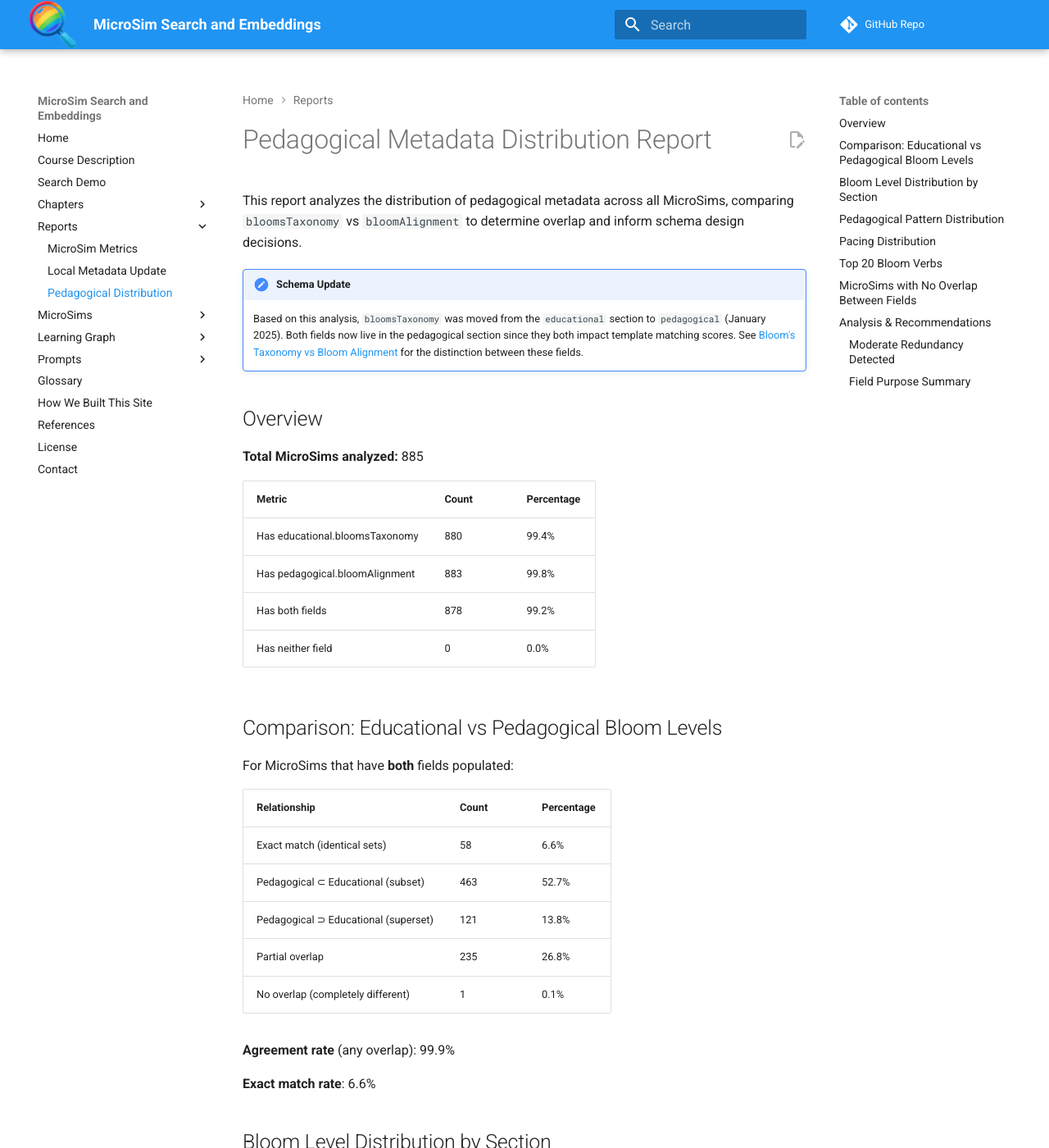
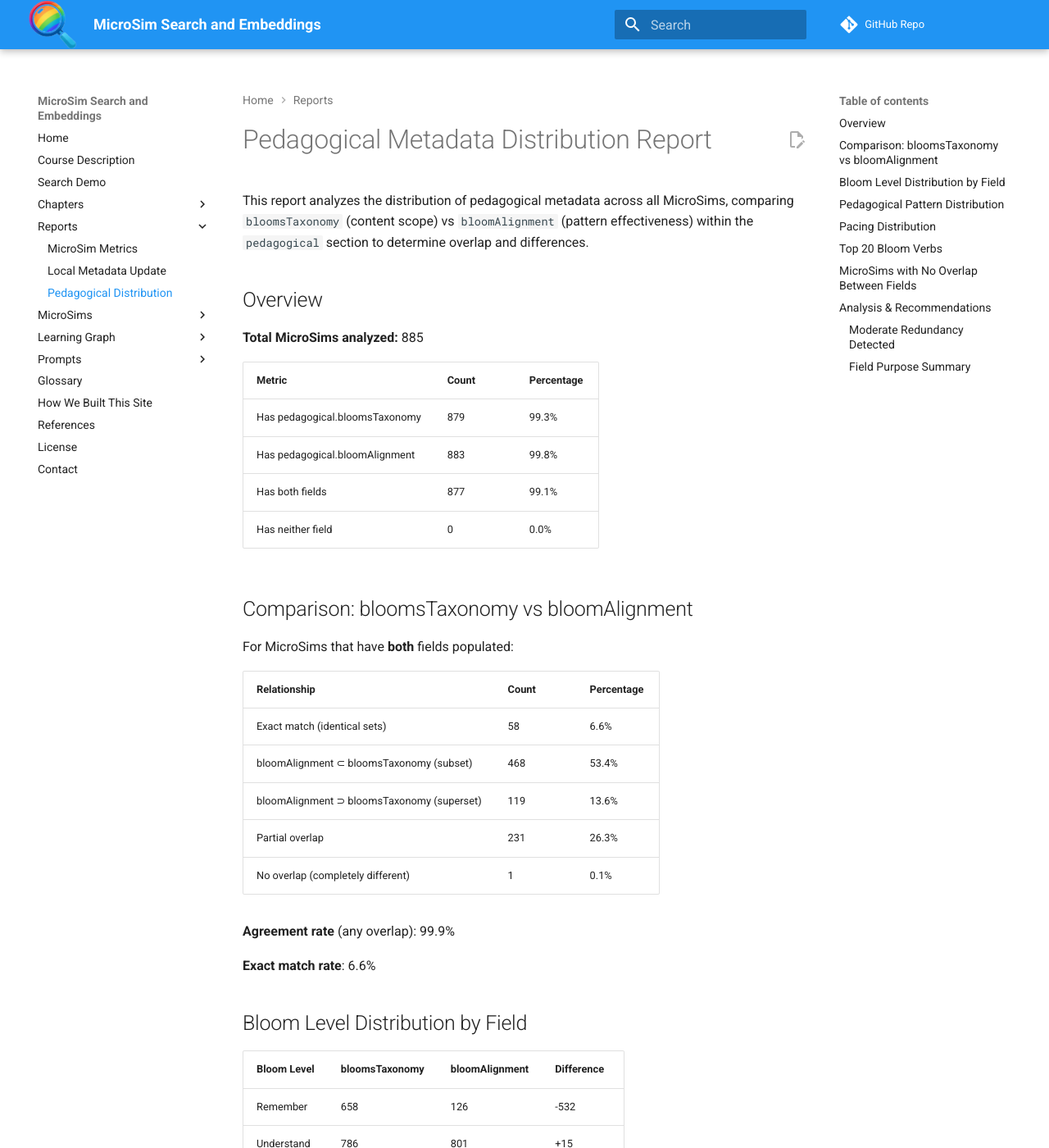
Before and after one commit to dmccreary/search-microsims, an MkDocs documentation site: the page built from docs/reports/pedagogical-distribution.md, in a window 1280 px wide and 1400 px high. Shown: the whole window at 82% size. Built offline with MkDocs 1.6.1 and Material for MkDocs 9.7.7, drawn with Linux system fonts in a browser that asks for light colours; comment, search, counter and statistics services are not loaded; some of the changed text lies outside the part shown.

Commit message:
corrected report

```diff
--- a/docs/reports/pedagogical-distribution.md
+++ b/docs/reports/pedagogical-distribution.md
@@ -1,15 +1,13 @@
 ---
 title: Pedagogical Metadata Distribution Report
-date: 2025-01-25 11:57:43
+date: 2026-01-25 12:28:18
 ---
 
 # Pedagogical Metadata Distribution Report
 
 This report analyzes the distribution of pedagogical metadata across all MicroSims,
-comparing `bloomsTaxonomy` vs `bloomAlignment` to determine overlap and inform schema design decisions.
-
-!!! note "Schema Update"
-    Based on this analysis, `bloomsTaxonomy` was moved from the `educational` section to `pedagogical` (January 2025). Both fields now live in the pedagogical section since they both impact template matching scores. See [Bloom's Taxonomy vs Bloom Alignment](../microsim-schema.md#blooms-taxonomy-vs-bloom-alignment) for the distinction between these fields.
+comparing `bloomsTaxonomy` (content scope) vs `bloomAlignment` (pattern effectiveness)
+within the `pedagogical` section to determine overlap and differences.
 
 ## Overview
 
@@ -17,37 +15,37 @@ comparing `bloomsTaxonomy` vs `bloomAlignment` to determine overlap and inform s
 
 | Metric | Count | Percentage |
 |--------|-------|------------|
-| Has educational.bloomsTaxonomy | 880 | 99.4% |
+| Has pedagogical.bloomsTaxonomy | 879 | 99.3% |
 | Has pedagogical.bloomAlignment | 883 | 99.8% |
-| Has both fields | 878 | 99.2% |
+| Has both fields | 877 | 99.1% |
 | Has neither field | 0 | 0.0% |
 
-## Comparison: Educational vs Pedagogical Bloom Levels
+## Comparison: bloomsTaxonomy vs bloomAlignment
 
 For MicroSims that have **both** fields populated:
 
 | Relationship | Count | Percentage |
 |--------------|-------|------------|
 | Exact match (identical sets) | 58 | 6.6% |
-| Pedagogical ⊂ Educational (subset) | 463 | 52.7% |
-| Pedagogical ⊃ Educational (superset) | 121 | 13.8% |
-| Partial overlap | 235 | 26.8% |
+| bloomAlignment ⊂ bloomsTaxonomy (subset) | 468 | 53.4% |
+| bloomAlignment ⊃ bloomsTaxonomy (superset) | 119 | 13.6% |
+| Partial overlap | 231 | 26.3% |
 | No overlap (completely different) | 1 | 0.1% |
 
 **Agreement rate** (any overlap): 99.9%
 
 **Exact match rate**: 6.6%
 
-## Bloom Level Distribution by Section
+## Bloom Level Distribution by Field
 
-| Bloom Level | Educational | Pedagogical | Difference |
-|-------------|-------------|-------------|------------|
-| Remember | 657 | 126 | -531 |
+| Bloom Level | bloomsTaxonomy | bloomAlignment | Difference |
+|-------------|----------------|----------------|------------|
+| Remember | 658 | 126 | -532 |
 | Understand | 786 | 801 | +15 |
-| Apply | 851 | 862 | +11 |
-| Analyze | 353 | 478 | +125 |
-| Evaluate | 359 | 311 | -48 |
-| Create | 681 | 16 | -665 |
+| Apply | 853 | 862 | +9 |
+| Analyze | 354 | 478 | +124 |
+| Evaluate | 363 | 311 | -52 |
+| Create | 686 | 16 | -670 |
 
 ## Pedagogical Pattern Distribution
 
@@ -97,11 +95,11 @@ For MicroSims that have **both** fields populated:
 
 ## MicroSims with No Overlap Between Fields
 
-These MicroSims have completely different values in educational.bloomsTaxonomy
+These MicroSims have completely different values in pedagogical.bloomsTaxonomy
 and pedagogical.bloomAlignment, which may indicate data quality issues:
 
-| Title | Educational | Pedagogical |
-|-------|-------------|-------------|
+| Title | bloomsTaxonomy | bloomAlignment |
+|-------|----------------|----------------|
 | Triangle Type Explorer | analyze - determine how side lengths affect angles, apply - classify triangles based on measurements, remember - recall definitions of triangle types, understand - explain properties of different triangle types | analyze, apply, understand |
 
 ## Analysis & Recommendations
@@ -112,13 +110,14 @@ With 99.9% overlap between the fields, there is moderate redundancy.
 The fields often agree but not always. Consider:
 
 1. **Clarify the distinction** - Document when they should differ
-2. **Use pedagogical.bloomAlignment for pattern matching** - Move educational.bloomsTaxonomy there
-3. **Keep bloomVerbs as the primary matching field** - More granular than levels
+2. **Use bloomsTaxonomy for content scope** - All levels the content can address
+3. **Use bloomAlignment for pattern effectiveness** - Levels the interaction pattern supports
+4. **Keep bloomVerbs as the primary matching field** - More granular than levels
 
 ### Field Purpose Summary
 
 | Field | Section | Purpose | Used For |
 |-------|---------|---------|----------|
-| bloomsTaxonomy | educational | Content cognitive levels | Semantic search |
-| bloomAlignment | pedagogical | Pattern-appropriate levels | Template matching |
+| bloomsTaxonomy | pedagogical | Content cognitive scope | Semantic search |
+| bloomAlignment | pedagogical | Pattern effectiveness levels | Template matching |
 | bloomVerbs | pedagogical | Specific action verbs | Precise matching |
```
Also changed, not shown: 2 other files.
